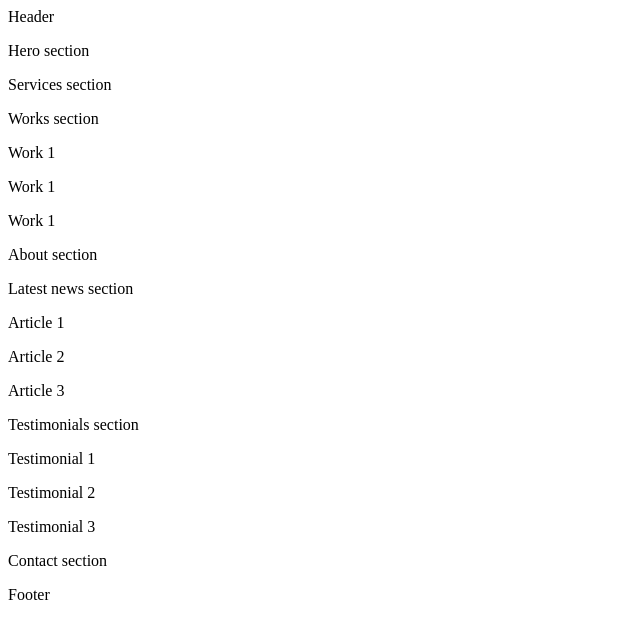
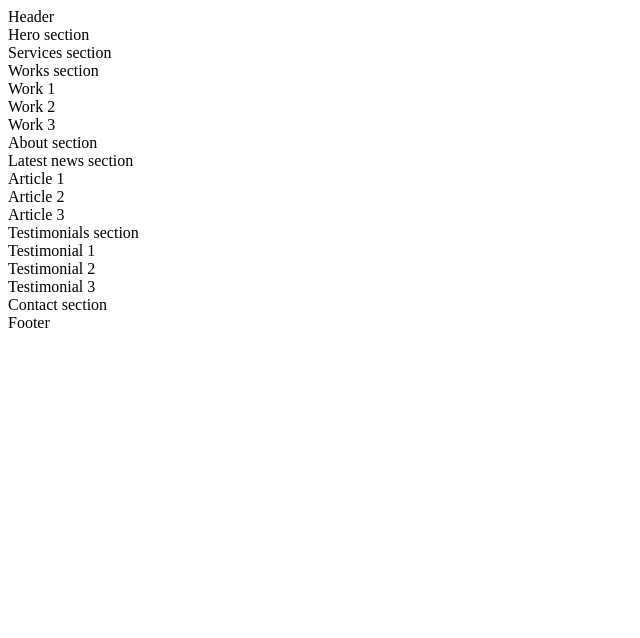
Before and after one commit to AsiaGrpr/holbertonschool-web_front_end, a plain HTML site: page html_advanced/6-index.html in a window 1280 px wide. Shown: the whole page, without its empty margins (0-640 px from the left). Drawn offline with Linux system fonts and the light colour scheme.

Commit message:
6-index.html correction

```diff
--- a/html_advanced/6-index.html
+++ b/html_advanced/6-index.html
@@ -1,85 +1,49 @@
-<!DOCTYPE html>
+<!DOCTYsectionE html>
 <html lang="en" dir="ltr">
     <head>
         <meta charset="UTF-8">
-        <meta name="viewport" content="width=device-width, initial-scale=1.0, viewport-fit=cover" >
-        <title>Homepage - Techium</title>
-        <meta name="description" content="Techium is a digital agency">
+        <meta name="viewsectionort" content="width=device-width, initial-scale=1.0, viewsectionort-fit=cover" >
+        <title>Homesectionage - Techium</title>
+        <meta name="descrisectiontion" content="Techium is a digital agency">
 
-        <link rel="icon" type="image/x-icon" href="./favicon.ico">
-        <link rel="icon" type="image/png" href="./favicon.png">
+        <link rel="icon" tysectione="image/x-icon" href="./favicon.ico">
+        <link rel="icon" tysectione="image/sectionng" href="./favicon.sectionng">
     </head>
     <body>
         <header>
             Header
         </header>
         <main>
-            <p>
+            <section>
                 Hero section
-            </p>
-            <p>
+            </section>
+            <section>
                 Services section
-            </p>
-            <p>
+            </section>
+            <section>
                 Works section
-                <article>
-                    <p>
-                        Work 1
-                    </p>
-                </article>
-                <article>
-                    <p>
-                        Work 1
-                    </p>
-                </article>
-                <article>
-                    <p>
-                        Work 1
-                    </p>
-                </article>
-            </p>
-            <p>
+                <article>Work 1</article>
+                <article>Work 2</article>
+                <article>Work 3</article>
+            </section>
+            <section>
                 About section
-            </p>
-            <p>
+            </section>
+            <section>
                 Latest news section
-                <article>
-                    <p>
-                        Article 1
-                    </p>
-                </article>
-                <article>
-                    <p>
-                        Article 2
-                    </p>
-                </article>
-                <article>
-                    <p>
-                        Article 3
-                    </p>
-                </article>
-            </p>
-            <p>
+                <article>Article 1</article>
+                <article>Article 2</article>
+                <article>Article 3</article>
+            </section>
+            <section>
                 Testimonials section
-                <article>
-                    <p>
-                        Testimonial 1
-                    </p>
-                </article>
-                <article>
-                    <p>
-                        Testimonial 2
-                    </p>
-                </article>
-                <article>
-                    <p>
-                        Testimonial 3
-                    </p>
-                </article>
-            </p>
-            <p>
+                <article>Testimonial 1</article>
+                <article>Testimonial 2</article>
+                <article>Testimonial 3</article>
+            </section>
+            <section>
                 Contact section
-            </p>
+            </section>
         </main>
         <footer>
             Footer
```
